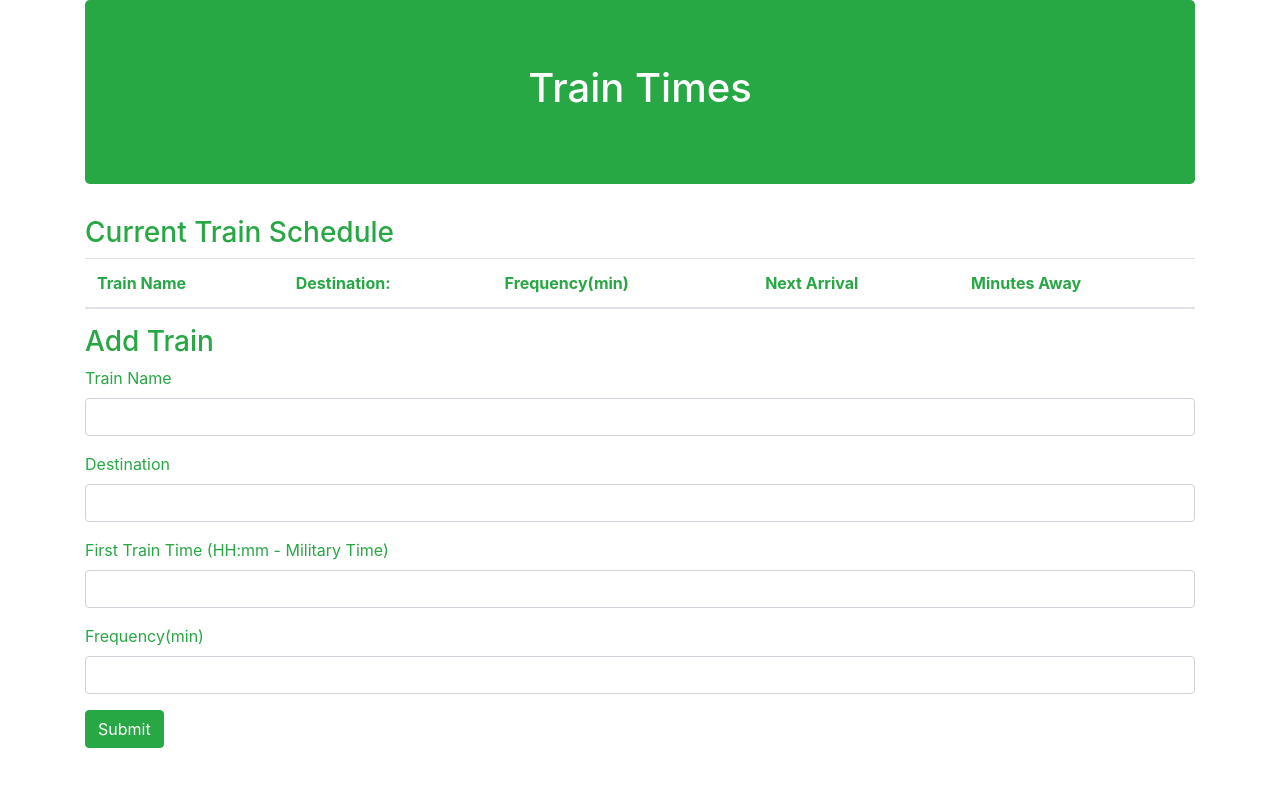
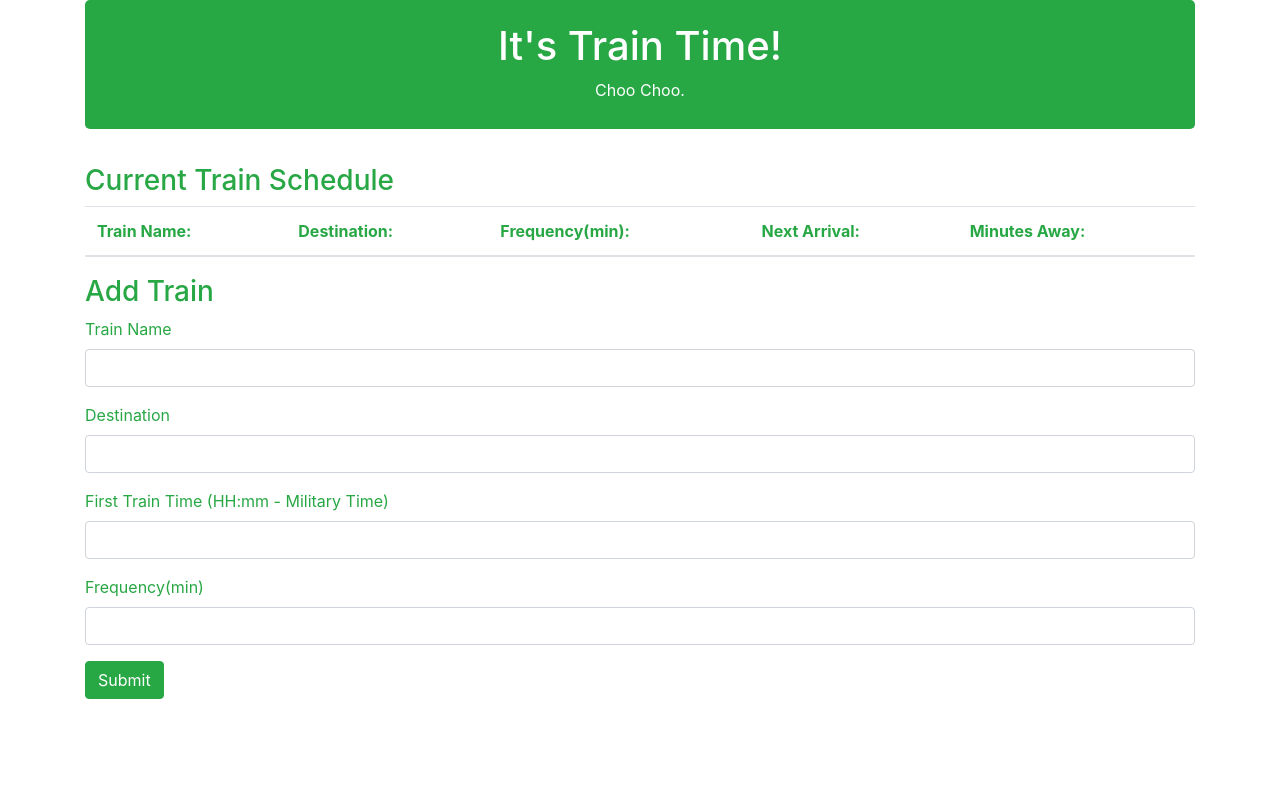
Before and after one commit to Mouna-AIT/Train-Scheduler, a plain HTML site: page index.html in a window 1280 px wide. Drawn offline with nearby package versions, Linux system fonts and the light colour scheme; files that its build step writes are made by us from their sources; no server answers.

Commit message:
added on click fonctions and some css

```diff
--- a/assets/script/app.js
+++ b/assets/script/app.js
@@ -1,20 +1,17 @@
     // Firebase config
-
     var firebaseConfig = {
         apiKey: "AIzaSyAwMGY0yvHL4pFaW6ZsLKq7S7wqPp8JpZ4",
         authDomain: "train-scheduler-85a26.firebaseapp.com",
         databaseURL: "https://train-scheduler-85a26.firebaseio.com",
         projectId: "train-scheduler-85a26",
-    storageBucket: "",
+        storageBucket: "train-scheduler-85a26.appspot.com",
         messagingSenderId: "1054613875682",
         appId: "1:1054613875682:web:9f60a747d3ef76e9"
     };
     // Initialize Firebase
     firebase.initializeApp(firebaseConfig);
 
-
-//  var
-
+    // A variable to reference the database.
     var database = firebase.database();
 
     // Variables for the onClick event
@@ -43,16 +40,15 @@ $("#add-train").on("click", function() {
     });
 
     database.ref().on("child_added", function(childSnapshot) {
-    var nextArr;
+
         var minAway;
-    // Chang year so first train comes before now
         var firstTrainNew = moment(childSnapshot.val().firstTrain, "hh:mm").subtract(1, "years");
         // Difference between the current and firstTrain
         var diffTime = moment().diff(moment(firstTrainNew), "minutes");
         var remainder = diffTime % childSnapshot.val().frequency;
         // Minutes until next train
         var minAway = childSnapshot.val().frequency - remainder;
-    // Next train time
+        // Next train
         var nextTrain = moment().add(minAway, "minutes");
         nextTrain = moment(nextTrain).format("hh:mm");
 
--- a/assets/style/style.css
+++ b/assets/style/style.css
@@ -0,0 +1,10 @@
+.jumbotron {
+    background-color: #971470;
+    color: palevioletred;
+    padding-top: 2%;
+    padding-bottom: 1%;
+}
+
+.panel-heading {
+    padding-top: 0.25%;
+}
--- a/index.html
+++ b/index.html
@@ -11,7 +11,7 @@
     <link rel="stylesheet" href="https://maxcdn.bootstrapcdn.com/bootstrap/4.0.0/css/bootstrap.min.css" integrity="sha384-Gn5384xqQ1aoWXA+058RXPxPg6fy4IWvTNh0E263XmFcJlSAwiGgFAW/dAiS6JXm" crossorigin="anonymous">
 
     <!-- My CSS -->
-    <link rel="stylesheet" type="text/css" href="assets/css/style.css">
+    <link rel="stylesheet" type="text/css" href="assets/style/style.css">
 
     <!-- jquery -->
     <script src='https://code.jquery.com/jquery-3.4.1.min.js' integrity='sha256-CSXorXvZcTkaix6Yvo6HppcZGetbYMGWSFlBw8HfCJo=' crossorigin='anonymous'></script>
@@ -21,7 +21,8 @@
 
     <!-- Firebase -->
     <script src="https://www.gstatic.com/firebasejs/6.3.1/firebase-app.js"></script>
-    <script src="/https://www.gstatic.com/firebase/6.3.1/firebase-database.js"></script>
+    <script src="https://www.gstatic.com/firebasejs/6.3.1/firebase-database.js"></script>
+
 
 </head>
 
@@ -29,7 +30,8 @@
 
     <div class="container">
         <div class="jumbotron text-center bg-success text-white">
-            <h1>Train Times</h1>
+            <h1>It's Train Time!</h1>
+            <P>Choo Choo.</P>
         </div>
 
         <!-- "Current Train Schedule" Table -->
@@ -42,11 +44,11 @@
                 <table class="table">
                     <thead>
                         <tr>
-                            <th>Train Name</th>
+                            <th>Train Name:</th>
                             <th>Destination:</th>
-                            <th>Frequency(min)</th>
-                            <th>Next Arrival</th>
-                            <th>Minutes Away</th>
+                            <th>Frequency(min):</th>
+                            <th>Next Arrival:</th>
+                            <th>Minutes Away:</th>
                         </tr>
                     </thead>
 
```
Lines whose indentation alone changed are shown as unchanged.
